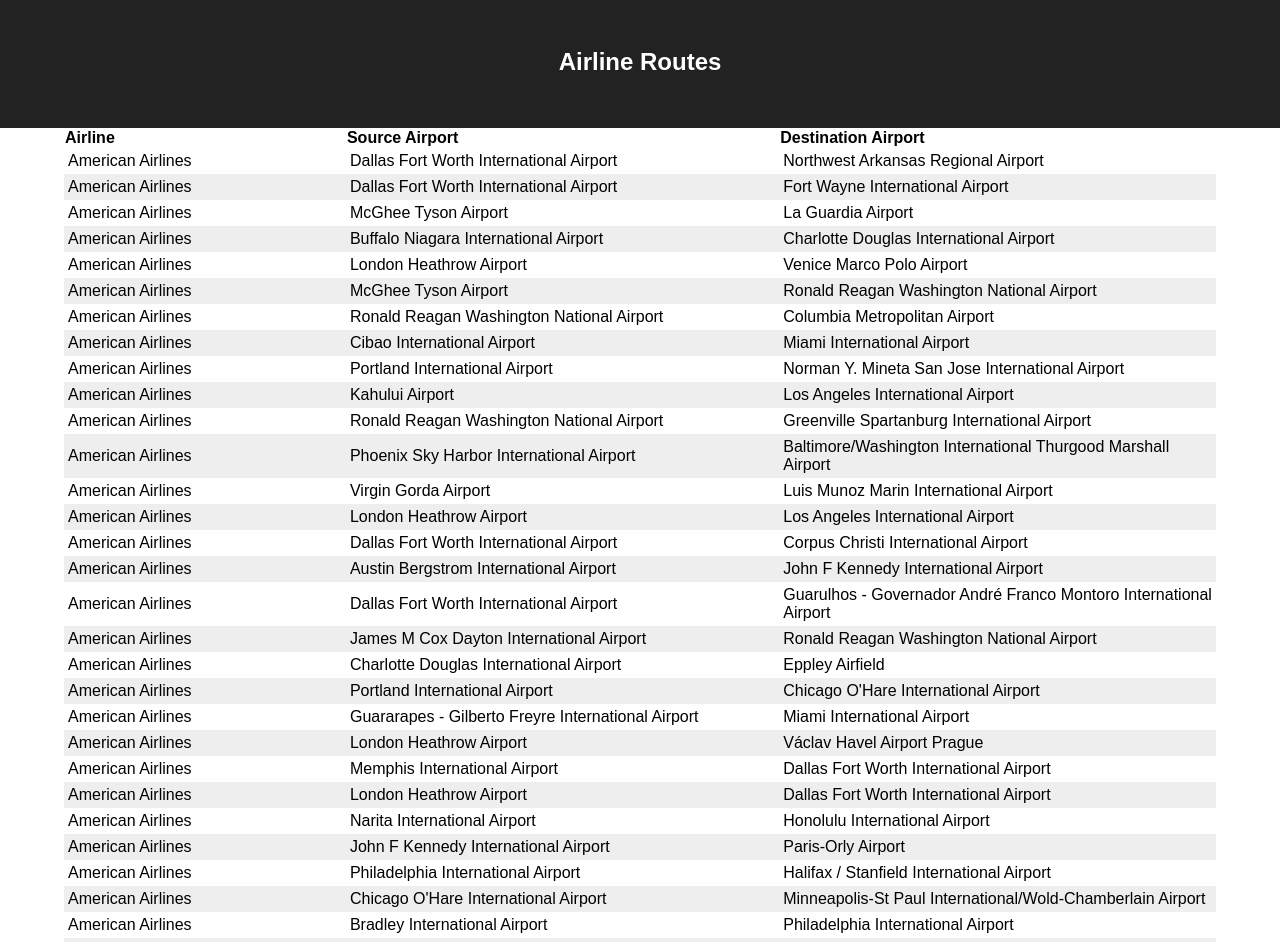
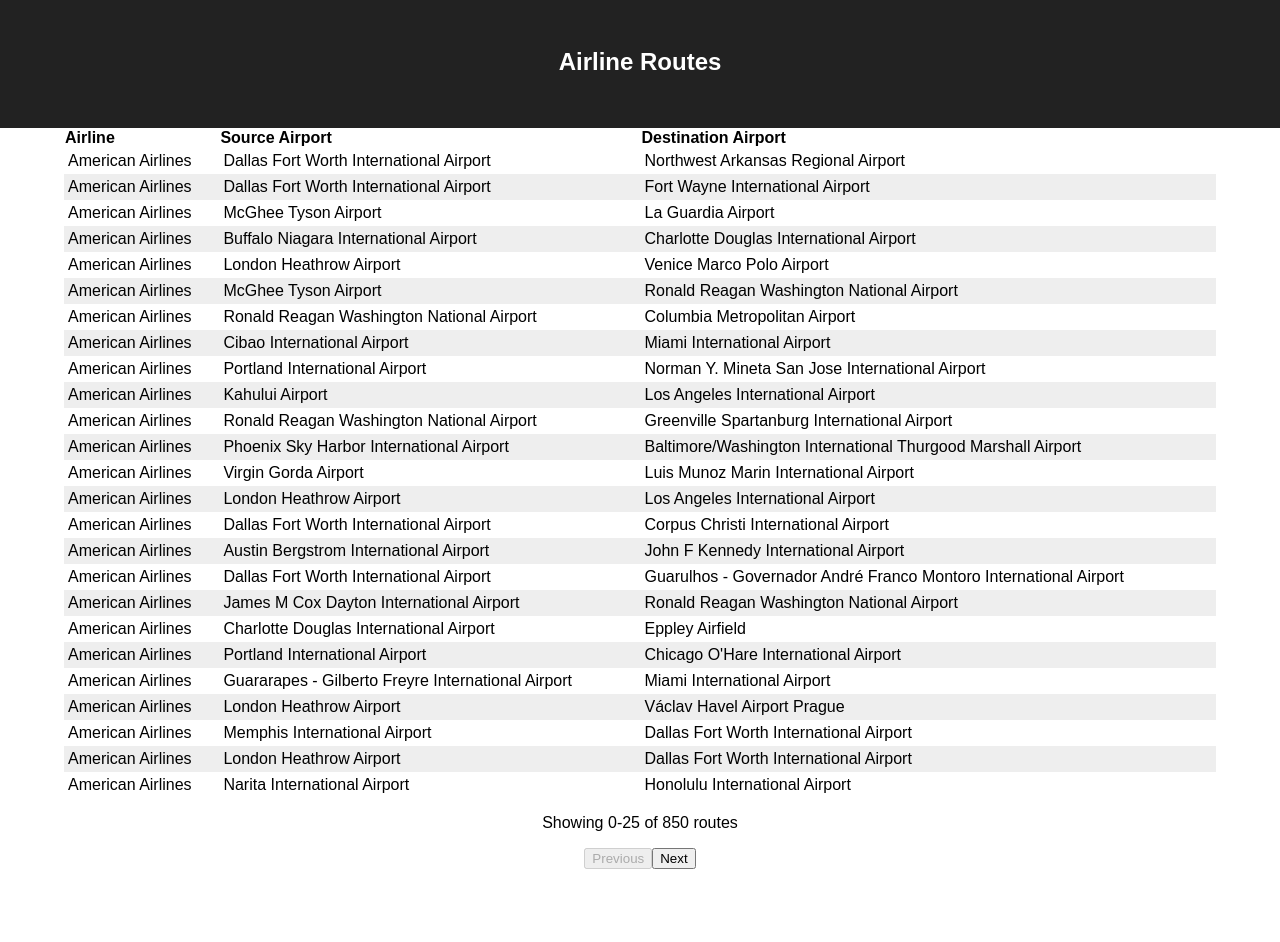
Before and after one commit to a1kn/flying, a React (Create React App) app: page / in a window 1280 px wide. Shown: the top 942 px of the page. After the commit the page ends 885 px from the top, so only its background shows below. Built offline with nearby package versions, Linux system fonts and the light colour scheme.

Commit message:
Add pagination

```diff
--- a/src/App.js
+++ b/src/App.js
@@ -29,6 +29,7 @@
             columns={columns}
             rows={Data.routes}
             format={this.formatValue}
+            perPage={25}
           />
         </section>
       </div>
--- a/src/components/Table.js
+++ b/src/components/Table.js
@@ -1,6 +1,23 @@
 import React, { Component } from 'react'
 
 class Table extends Component {
+  constructor(props) {
+    super(props)
+    this.state = {
+      page: 0,
+    };
+  }
+
+  handlePreviousClick = (e) => {
+    e.preventDefault()
+    this.setState({page: this.state.page - 1})
+  }
+
+  handleNextClick = (e) => {
+    e.preventDefault()
+    this.setState({page: this.state.page + 1})
+  }
+
   render() {
     const header = this.props.columns.map((col) => {
       return (
@@ -8,7 +25,11 @@
       );
     });
 
-    const displayRows = this.props.rows.map((row) => {
+    const routeIdx = this.state.page * this.props.perPage
+
+    const displayRows = this.props.rows.slice(
+      routeIdx, (routeIdx + this.props.perPage)
+    ).map((row) => {
       const cell = this.props.columns.map((col) => {
         const value = row[col.property]
         return <td>{this.props.format(col.property, value)}</td>
@@ -21,7 +42,34 @@
       )
     });
 
+    const pagination = (
+      <div className='pagination'>
+        <p>
+          Showing {routeIdx}-{routeIdx + this.props.perPage} of&nbsp;
+          {this.props.rows.length} routes
+        </p>
+        <p>
+          <button
+            key='previous'
+            onClick={this.handlePreviousClick}
+            disabled={routeIdx === 0}
+          >
+            Previous
+          </button>
+
+          <button
+            key='next'
+            onClick={this.handleNextClick}
+            disabled={routeIdx + this.props.perPage >= this.props.rows.length}
+          >
+            Next
+          </button>
+        </p>
+      </div>
+    )
+
     return (
+      <div>
         <table className='routes-table'>
           <thead>
             <tr>
@@ -32,6 +80,8 @@
             {displayRows}
           </tbody>
         </table>
+        {pagination}
+      </div>
     );
   }
 }
```
Lines whose indentation alone changed are shown as unchanged.
